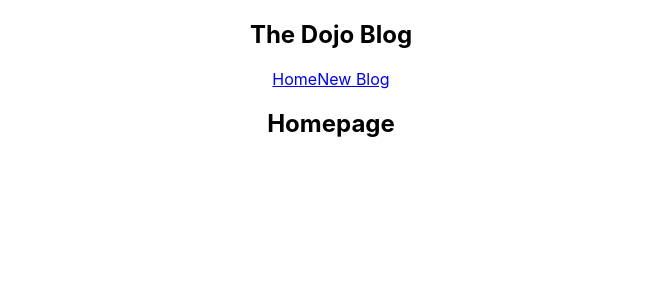
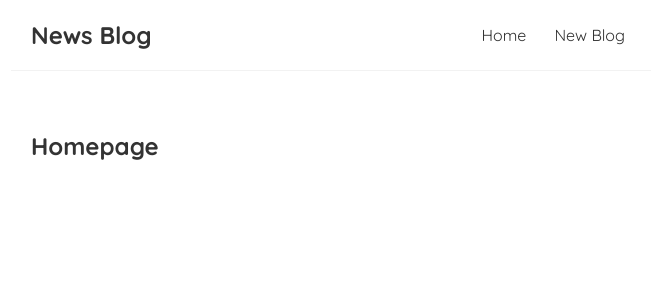
Before and after one commit to johnpathadan/react_cm, a React (Create React App) app: page / in a window 1280 px wide. Shown: the top 300 px of the page, without its empty margins (309-964 px from the left). Built offline with nearby package versions, Linux system fonts and the light colour scheme.

Commit message:
basic styling added

```diff
--- a/src/App.css
+++ /dev/null
@@ -1,38 +0,0 @@
-.App {
-  text-align: center;
-}
-
-.App-logo {
-  height: 40vmin;
-  pointer-events: none;
-}
-
-@media (prefers-reduced-motion: no-preference) {
-  .App-logo {
-    animation: App-logo-spin infinite 20s linear;
-  }
-}
-
-.App-header {
-  background-color: #282c34;
-  min-height: 100vh;
-  display: flex;
-  flex-direction: column;
-  align-items: center;
-  justify-content: center;
-  font-size: calc(10px + 2vmin);
-  color: white;
-}
-
-.App-link {
-  color: #61dafb;
-}
-
-@keyframes App-logo-spin {
-  from {
-    transform: rotate(0deg);
-  }
-  to {
-    transform: rotate(360deg);
-  }
-}
--- a/src/App.js
+++ b/src/App.js
@@ -1,12 +1,8 @@
 import logo from './logo.svg';
-import './App.css';
 import NavBar from './NavBar';
 import Home from './Home';
 
 function App() {
-  const title = 'Welcome to the new blog';
-  const likes = 50;
-  const links = 'http://google.com';
   return (
     <div className='App'>
      <NavBar />
--- a/src/NavBar.js
+++ b/src/NavBar.js
@@ -1,7 +1,7 @@
 const NavBar = () => {
     return (
         <nav className="navbar">
-            <h2>The Dojo Blog</h2>
+            <h2>News Blog</h2>
             <div className="links">
                 <a href="/">Home</a>
                 <a href="/create">New Blog</a>
--- a/src/index.css
+++ b/src/index.css
@@ -1,13 +1,35 @@
-body {
+@import url('https://fonts.googleapis.com/css2?family=Quicksand:wght@300;400;500;600;700&display=swap');
+
+/* base styles */
+* {
   margin: 0;
-  font-family: -apple-system, BlinkMacSystemFont, 'Segoe UI', 'Roboto', 'Oxygen',
-    'Ubuntu', 'Cantarell', 'Fira Sans', 'Droid Sans', 'Helvetica Neue',
-    sans-serif;
-  -webkit-font-smoothing: antialiased;
-  -moz-osx-font-smoothing: grayscale;
+  font-family: "Quicksand";
+  color: #333;
 }
-
-code {
-  font-family: source-code-pro, Menlo, Monaco, Consolas, 'Courier New',
-    monospace;
+.navbar {
+  padding: 20px;
+  display: flex;
+  align-items: center;
+  max-width: 600px;
+  margin: 0 auto;
+  border-bottom: 1px solid #f2f2f2;
 }
+.navbar h1 {
+  color: #f1356d;
+}
+.navbar .links {
+  margin-left: auto;
+}
+.navbar a {
+  margin-left: 16px;
+  text-decoration: none;
+  padding: 6px;
+}
+.navbar a:hover {
+  color: #f1356d;
+}
+.content {
+  max-width: 600px;
+  margin: 40px auto;
+  padding: 20px;
+}
```
